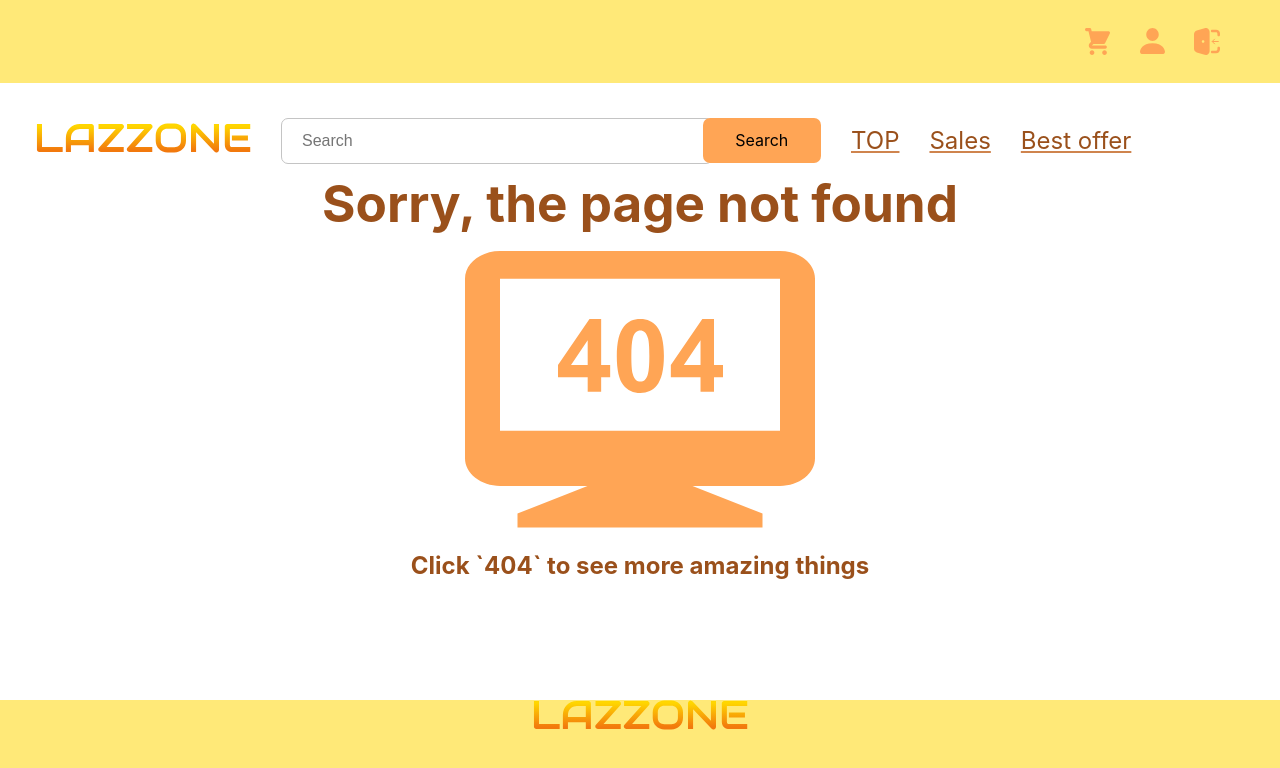
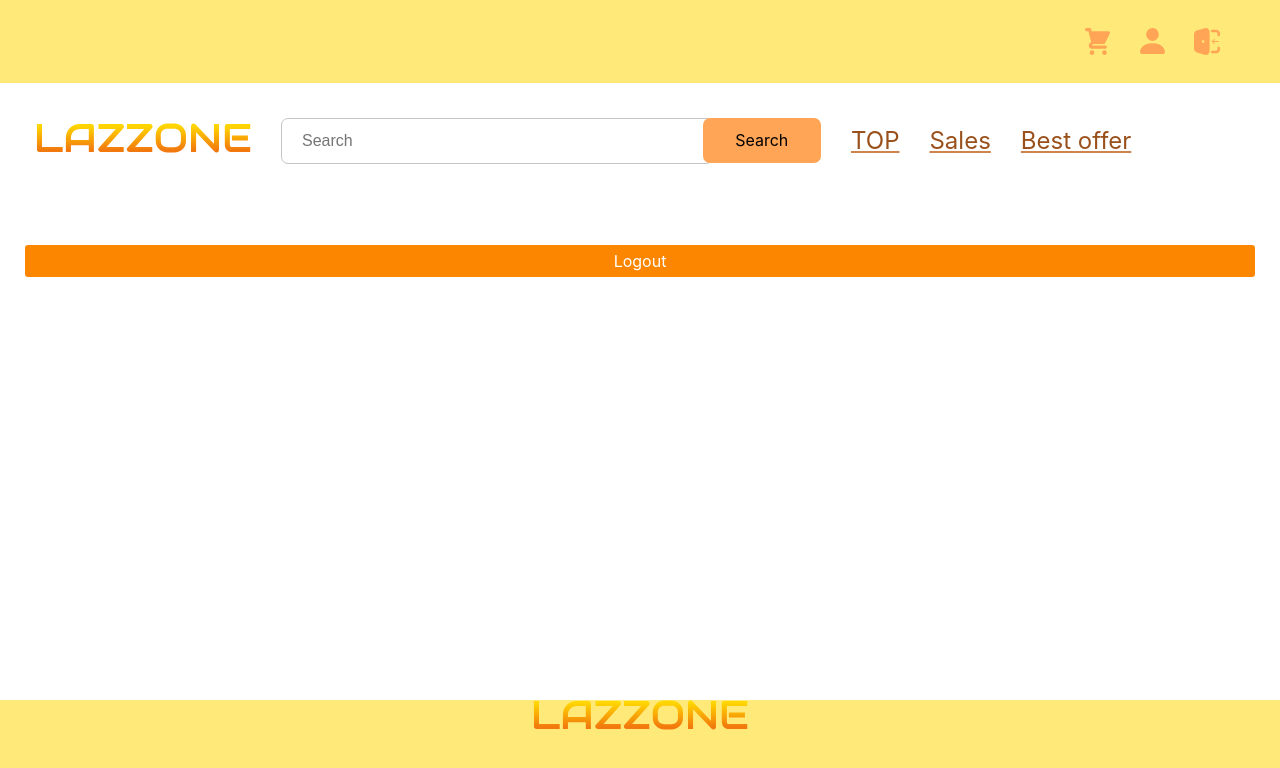
Before and after one commit to mamont79/eCommerce-Application, a React (Vite) app: page /logout in a window 1280 px wide. Before the commit this address had no page. Shown: the top 768 px of the page. Built offline with nearby package versions, Linux system fonts and the light colour scheme.

Commit message:
feat: add logout

```diff
--- a/src/App.tsx
+++ b/src/App.tsx
@@ -11,6 +11,7 @@ import {
   StyledRoutes,
   StyledPageWrapper,
 } from './components/routerWrapper/style';
+import Logout from './pages/logout';
 
 export default function App() {
   return (
@@ -20,6 +21,7 @@ export default function App() {
         <Route path="/" element={<Welcome />} />
         <Route path="/login" element={<Login />} />
         <Route path="/registration" element={<Registration />} />
+        <Route path="/logout" element={<Logout />} />
         <Route path="*" element={<NotFound />} />
       </StyledRoutes>
       <ToastContainer />
--- a/src/components/navBar/navigationLinks.tsx
+++ b/src/components/navBar/navigationLinks.tsx
@@ -1,13 +1,19 @@
 import { Link } from 'react-router-dom';
-import StyledNavigation from './style';
 import { StyledFirstHeaderRow } from './header';
 import BasketSvg from '../../assets/basketIcon';
 import DoorSvg from '../../assets/doorIcon';
 import UserIconSvg from '../../assets/userIcon';
+import { StyledGreeting, StyledNavigation } from './style';
+import { useAppSelector } from '../../store/hooks';
 
 export default function NavigationLinks() {
+  const { user } = useAppSelector((state) => state.users);
+  const loginLogout = user === null ? '/login' : '/logout';
   return (
     <StyledFirstHeaderRow>
+      <StyledGreeting>
+        {user?.customer.firstName} {user?.customer.lastName}
+      </StyledGreeting>
       <StyledNavigation>
         <Link to="/">
           <BasketSvg color="#FFA555" />
@@ -15,7 +21,7 @@ export default function NavigationLinks() {
         <Link to="/registration">
           <UserIconSvg color="#FFA555" />
         </Link>
-        <Link to="/login">
+        <Link to={loginLogout}>
           <DoorSvg color="#FFA555" />
         </Link>
       </StyledNavigation>
--- a/src/components/navBar/style.ts
+++ b/src/components/navBar/style.ts
@@ -9,4 +9,9 @@ const StyledNavigation = styled.nav`
   margin: auto 60px auto auto;
 `;
 
-export default StyledNavigation;
+const StyledGreeting = styled.p`
+  color: #ffa555;
+  margin: auto auto auto 60px;
+  font-weight: 700;
+`;
+export { StyledNavigation, StyledGreeting };
--- a/src/pages/login/index.tsx
+++ b/src/pages/login/index.tsx
@@ -17,7 +17,6 @@ import { UserStatusTypes } from '../../features/users/usersReducerTypes';
 import {
   fetchAuthEmailToken,
   fetchLoginMeCustomer,
-  reset,
 } from '../../features/users/usersSlice';
 import { LoginData } from '../../api/authTypes';
 
@@ -28,7 +27,6 @@ export default function Login() {
   const { user, status, message } = useAppSelector((state) => state.users);
 
   useEffect(() => {
-    // debugger;
     if (status === UserStatusTypes.ERROR) {
       toast.error(message, {
         position: 'top-right',
@@ -58,9 +56,6 @@ export default function Login() {
       );
       navigate('/');
     }
-    return () => {
-      dispatch(reset());
-    };
   }, [user, message, status, navigate, dispatch]);
 
   return (
--- /dev/null
+++ b/src/pages/logout/index.tsx
@@ -0,0 +1,32 @@
+import { toast } from 'react-toastify';
+import { useNavigate } from 'react-router-dom';
+import { StyledBtn } from '../../components/styledBtn';
+import { reset } from '../../features/users/usersSlice';
+import { useAppDispatch } from '../../store/hooks';
+import { StyledPageContentWrapper } from '../registration/style';
+
+export default function Logout() {
+  const dispatch = useAppDispatch();
+  const navigate = useNavigate();
+  const handleLogout = () => {
+    dispatch(reset());
+    navigate('/');
+    toast(`Bye bye lazy bun 🧡`, {
+      position: 'top-right',
+      autoClose: 5000,
+      hideProgressBar: false,
+      closeOnClick: true,
+      pauseOnHover: true,
+      draggable: true,
+      progress: undefined,
+      theme: 'light',
+    });
+  };
+  return (
+    <StyledPageContentWrapper>
+      <StyledBtn $primary onClick={handleLogout}>
+        Logout
+      </StyledBtn>
+    </StyledPageContentWrapper>
+  );
+}
```
